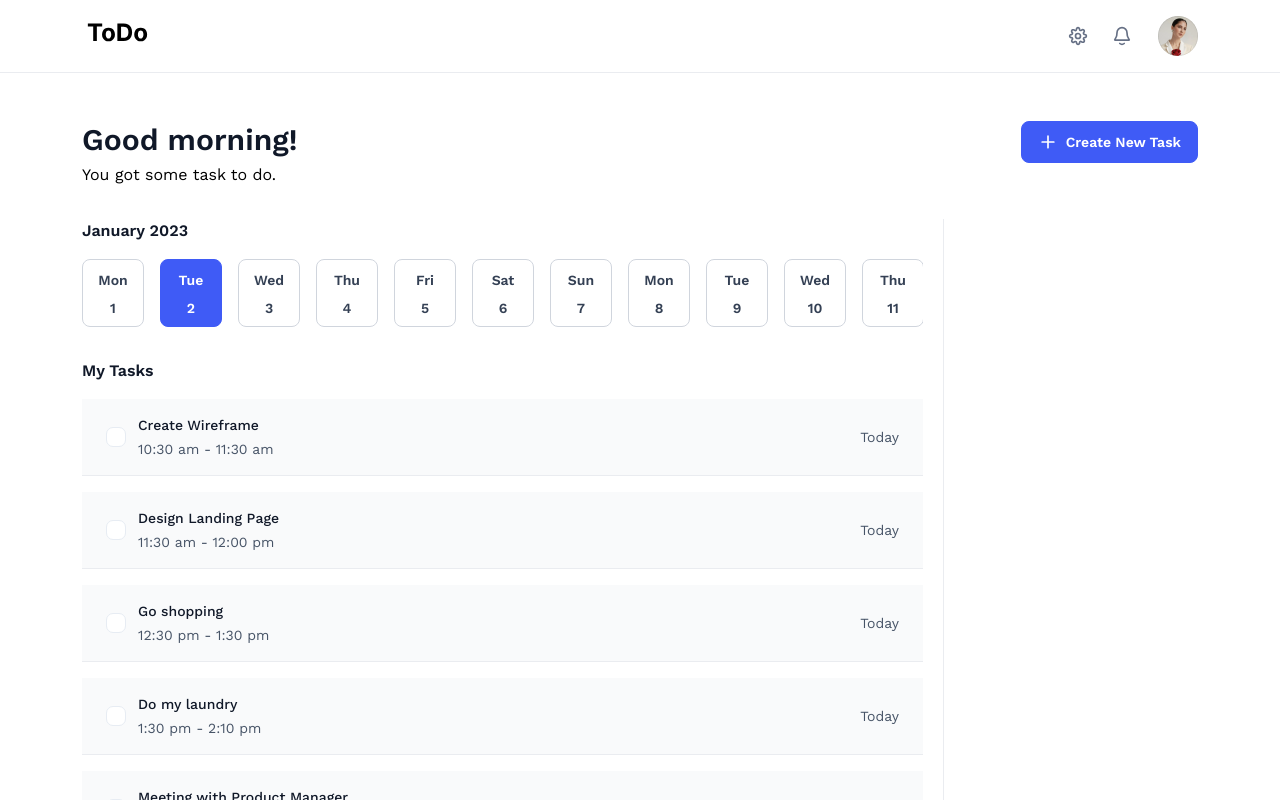
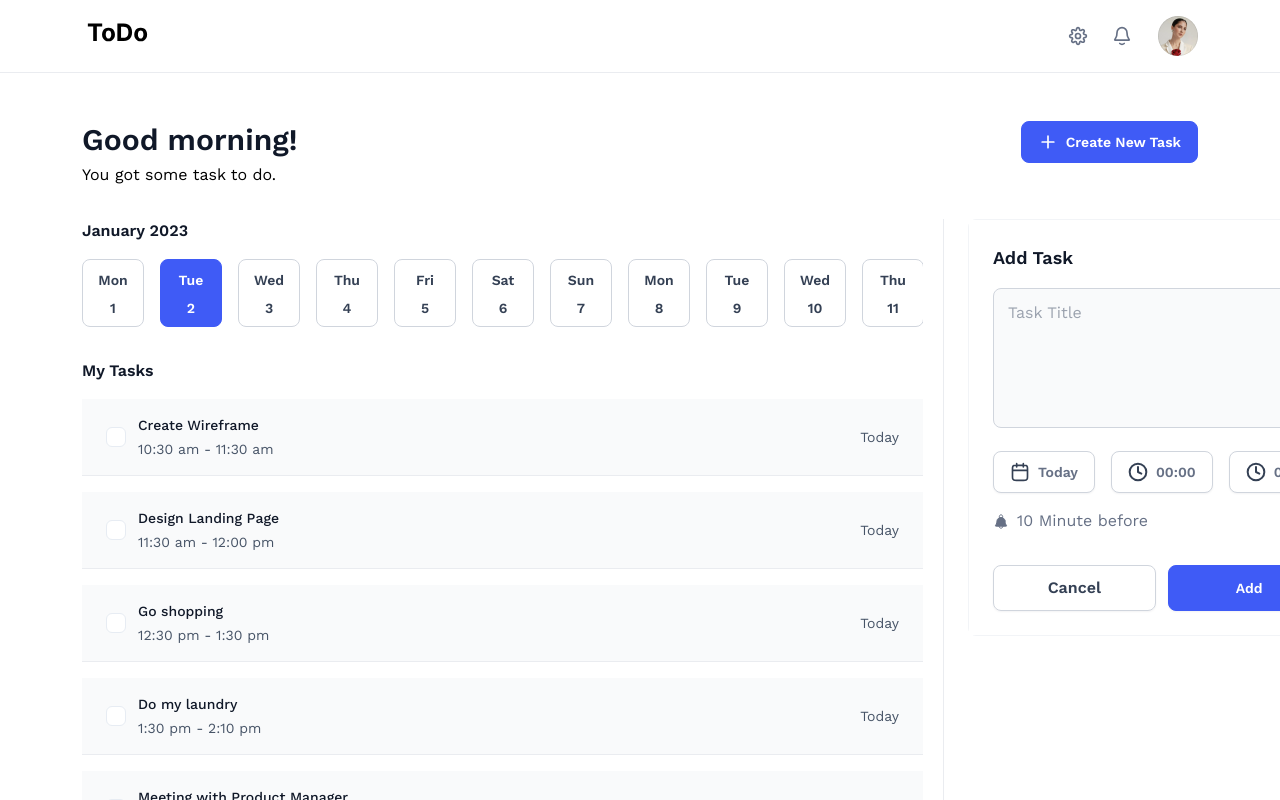
Before and after one commit to elijahthis/schoolinka-todo, a React (Create React App) app: page / in a window 1280 px wide. Both pictures are taken after a click on the button "Create New Task". Shown: the top 800 px of the page. Built offline with nearby package versions, Linux system fonts and the light colour scheme.

Commit message:
feat: add/edit task modal

```diff
--- a/src/components/Button/index.tsx
+++ b/src/components/Button/index.tsx
@@ -1,11 +1,13 @@
 interface ButtonProps {
 	children: JSX.Element | JSX.Element[] | string;
+	onClick?: () => void;
 }
 
-const Button = ({ children }: ButtonProps) => {
+const Button = ({ children, onClick }: ButtonProps) => {
 	return (
 		<button
 			className={`py-[10px] px-4 border border-pry-col bg-pry-col text-white rounded-lg font-semibold text-sm cursor-pointe  `}
+			onClick={onClick}
 		>
 			{children}
 		</button>
--- a/src/components/Header/index.tsx
+++ b/src/components/Header/index.tsx
@@ -5,7 +5,7 @@ import avatar from "../../images/avatar.png";
 
 const Header = () => {
 	return (
-		<header className="flex flex-row itmes-center gap-4 justify-between py-4 px-[82px] border-b border-[#EAECF0] fixed top-0 left-0 w-full bg-white ">
+		<header className="flex flex-row itmes-center gap-4 justify-between py-4 px-[82px] border-b border-[#EAECF0] fixed top-0 left-0 w-full bg-white z-30 ">
 			<Link to="/">
 				<img src={logo} alt="logo" />
 			</Link>
--- /dev/null
+++ b/src/components/Modal/index.tsx
@@ -0,0 +1,15 @@
+interface ModalProps {
+	children: JSX.Element | JSX.Element[];
+	open: boolean;
+	onClose: () => void;
+}
+
+const Modal = ({ children, open, onClose }: ModalProps) => {
+	return (
+		<div className="z-20 fixed top-[219px] left-[968px] border border-[#F2F4F7] rounded-lg ">
+			{open ? children : <></>}
+		</div>
+	);
+};
+
+export default Modal;
--- a/src/components/ScrollableCalendar/index.tsx
+++ b/src/components/ScrollableCalendar/index.tsx
@@ -4,7 +4,7 @@ const ScrollableCalendar = () => {
 	return (
 		<div>
 			<h2 className="mb-4">January 2023</h2>
-			<div className="flex flex-row items-stretch gap-4 w-full overflow-x-auto ">
+			<div className="flex flex-row items-stretch gap-4 w-full overflow-x-auto no-scrollbar ">
 				{Array(31)
 					.fill(0)
 					.map((item, ind) => (
--- /dev/null
+++ b/src/components/modals.tsx
@@ -0,0 +1,101 @@
+import { useEffect, useState } from "react";
+import { Task } from "../utils/types";
+import { CalenderIcon, ClockIcon, CloseIcon, DarkBellIcon } from "./svgs";
+
+export const AddTaskModal = ({
+	edit = false,
+	onClose,
+	taskData,
+}: {
+	edit?: boolean;
+	onClose: () => void;
+	taskData?: Task | undefined;
+}) => {
+	const [taskTitle, setTaskTitle] = useState(edit ? taskData?.title : "");
+	const [taskStartTime, setTaskStartTime] = useState("");
+	const [taskEndTime, setTaskEndTime] = useState("");
+	const [taskDate, setTaskDate] = useState("");
+
+	useEffect(() => {
+		if (taskData) {
+			setTaskTitle(taskData.title);
+			setTaskStartTime(taskData.startTime);
+			setTaskEndTime(taskData.endTime || "");
+		}
+	}, [taskData]);
+
+	return (
+		<div className="bg-white p-6 ">
+			<div className="flex flex-row itmes-center gap-3 justify-between mb-4 ">
+				<h4 className="text-[18px] text-main-dark font-semibold leading-[28px]">
+					{edit ? "Edit" : "Add"} Task
+				</h4>
+				<CloseIcon className="cursor-pointer" onClick={onClose} />
+			</div>
+			<textarea
+				name=""
+				id=""
+				cols={30}
+				className="py-3 px-[14px] rounded-lg border border-[#D0D5DD] bg-[#F9FAFB] w-full mb-4 h-[140px] resize-none "
+				placeholder="Task Title"
+				value={taskTitle}
+			></textarea>
+			<div className="flex flex-row items-center gap-4 mb-4 ">
+				<button
+					className="flex flex-row items-center gap-2 border border-[#D0D5DD] bg-white rounded-lg py-[10px] px-4 text-sm font-semibold text-[#667085] mr-auto"
+					style={{ boxShadow: "0px 1px 2px 0px rgba(16, 24, 40, 0.05)" }}
+				>
+					<CalenderIcon />
+					Today
+				</button>
+				<button
+					className="flex flex-row items-center gap-2 border border-[#D0D5DD] bg-white rounded-lg py-[10px] px-4 text-sm font-semibold text-[#667085] "
+					style={{ boxShadow: "0px 1px 2px 0px rgba(16, 24, 40, 0.05)" }}
+				>
+					<ClockIcon />
+					00:00
+				</button>
+				<button
+					className="flex flex-row items-center gap-2 border border-[#D0D5DD] bg-white rounded-lg py-[10px] px-4 text-sm font-semibold text-[#667085] "
+					style={{ boxShadow: "0px 1px 2px 0px rgba(16, 24, 40, 0.05)" }}
+				>
+					<ClockIcon />
+					00:00
+				</button>
+			</div>
+			<div className="flex flex-row items-center gap-2 ">
+				<DarkBellIcon />
+				<p className="mr-auto text-[#667085] ">10 Minute before</p>
+				<CloseIcon className="w-4 h-4 cursor-pointer" />
+			</div>
+			<div className="pt-8 grid grid-cols-2 gap-3">
+				<ModalButton variant="outline">Cancel</ModalButton>
+				<ModalButton>Add</ModalButton>
+			</div>
+		</div>
+	);
+};
+
+const ModalButton = ({
+	children,
+	variant = "fill",
+}: {
+	children: string;
+	variant?: "fill" | "outline";
+}) => (
+	<button
+		className={`cursor-pointer w-full py-[10px] px-[18px] rounded-lg font-semibold border ${
+			variant === "outline"
+				? "bg-transparent text-sec-dark border-[#D0D5DD] "
+				: "bg-pry-col text-white border-pry-col text-sm"
+		}  `}
+		style={{
+			boxShadow:
+				variant === "outline"
+					? "0px 1px 2px 0px rgba(16, 24, 40, 0.05)"
+					: "0px 1px 2px 0px rgba(16, 24, 40, 0.05)",
+		}}
+	>
+		{children}
+	</button>
+);
--- a/src/components/svgs.tsx
+++ b/src/components/svgs.tsx
@@ -101,3 +101,87 @@ export const ArrowRightIcon = () => (
 		/>
 	</svg>
 );
+
+export const CloseIcon = ({ className = "", onClick = () => {} }) => (
+	<svg
+		width="24"
+		height="24"
+		viewBox="0 0 24 24"
+		fill="none"
+		xmlns="http://www.w3.org/2000/svg"
+		className={className}
+		onClick={onClick}
+	>
+		<path
+			d="M18 6L6 18M6 6L18 18"
+			stroke="#667085"
+			stroke-width="2"
+			stroke-linecap="round"
+			stroke-linejoin="round"
+		/>
+	</svg>
+);
+
+export const CalenderIcon = () => (
+	<svg
+		width="20"
+		height="20"
+		viewBox="0 0 20 20"
+		fill="none"
+		xmlns="http://www.w3.org/2000/svg"
+	>
+		<path
+			d="M17.5 8.33334H2.5M13.3333 1.66667V5.00001M6.66667 1.66667V5.00001M6.5 18.3333H13.5C14.9001 18.3333 15.6002 18.3333 16.135 18.0609C16.6054 17.8212 16.9878 17.4387 17.2275 16.9683C17.5 16.4335 17.5 15.7335 17.5 14.3333V7.33334C17.5 5.93321 17.5 5.23314 17.2275 4.69836C16.9878 4.22796 16.6054 3.84551 16.135 3.60582C15.6002 3.33334 14.9001 3.33334 13.5 3.33334H6.5C5.09987 3.33334 4.3998 3.33334 3.86502 3.60582C3.39462 3.84551 3.01217 4.22796 2.77248 4.69836C2.5 5.23314 2.5 5.93321 2.5 7.33334V14.3333C2.5 15.7335 2.5 16.4335 2.77248 16.9683C3.01217 17.4387 3.39462 17.8212 3.86502 18.0609C4.3998 18.3333 5.09987 18.3333 6.5 18.3333Z"
+			stroke="#344054"
+			stroke-width="1.66667"
+			stroke-linecap="round"
+			stroke-linejoin="round"
+		/>
+	</svg>
+);
+
+export const ClockIcon = () => (
+	<svg
+		width="20"
+		height="20"
+		viewBox="0 0 20 20"
+		fill="none"
+		xmlns="http://www.w3.org/2000/svg"
+	>
+		<g clip-path="url(#clip0_17_12192)">
+			<path
+				d="M9.99984 5.00001V10L13.3332 11.6667M18.3332 10C18.3332 14.6024 14.6022 18.3333 9.99984 18.3333C5.39746 18.3333 1.6665 14.6024 1.6665 10C1.6665 5.39763 5.39746 1.66667 9.99984 1.66667C14.6022 1.66667 18.3332 5.39763 18.3332 10Z"
+				stroke="#344054"
+				stroke-width="2"
+				stroke-linecap="round"
+				stroke-linejoin="round"
+			/>
+		</g>
+		<defs>
+			<clipPath id="clip0_17_12192">
+				<rect width="20" height="20" fill="white" />
+			</clipPath>
+		</defs>
+	</svg>
+);
+
+export const DarkBellIcon = () => (
+	<svg
+		width="16"
+		height="17"
+		viewBox="0 0 16 17"
+		fill="none"
+		xmlns="http://www.w3.org/2000/svg"
+	>
+		<path
+			d="M11.9998 7.96671C11.9998 7.04729 11.5784 6.16553 10.8282 5.5154C10.0781 4.86528 9.06068 4.50004 7.99981 4.50004C6.93895 4.50004 5.92153 4.86528 5.17139 5.5154C4.42124 6.16553 3.99981 7.04729 3.99981 7.96671C3.99981 9.48791 3.62257 10.6004 3.15186 11.3965C2.61537 12.3038 2.34713 12.7574 2.35772 12.8658C2.36984 12.9898 2.39216 13.0289 2.49271 13.1024C2.58059 13.1667 3.02215 13.1667 3.90527 13.1667H12.0944C12.9775 13.1667 13.419 13.1667 13.5069 13.1024C13.6075 13.0289 13.6298 12.9898 13.6419 12.8658C13.6525 12.7574 13.3843 12.3038 12.8478 11.3965C12.3771 10.6004 11.9998 9.48791 11.9998 7.96671Z"
+			fill="#667085"
+		/>
+		<path
+			d="M9.99981 13.1667C9.99981 14.2713 9.10438 15.1667 7.99981 15.1667C6.89524 15.1667 5.99981 14.2713 5.99981 13.1667M9.19748 4.65908C9.48781 4.35913 9.66648 3.95045 9.66648 3.50004C9.66648 2.57957 8.92029 1.83337 7.99981 1.83337C7.07934 1.83337 6.33315 2.57957 6.33315 3.50004C6.33315 3.95045 6.51182 4.35913 6.80214 4.65908M11.9998 7.96671C11.9998 7.04729 11.5784 6.16553 10.8282 5.5154C10.0781 4.86528 9.06068 4.50004 7.99981 4.50004C6.93895 4.50004 5.92153 4.86528 5.17139 5.5154C4.42124 6.16553 3.99981 7.04729 3.99981 7.96671C3.99981 9.48791 3.62257 10.6004 3.15186 11.3965C2.61537 12.3038 2.34713 12.7574 2.35772 12.8658C2.36984 12.9898 2.39216 13.0289 2.49271 13.1024C2.58059 13.1667 3.02215 13.1667 3.90527 13.1667H12.0944C12.9775 13.1667 13.419 13.1667 13.5069 13.1024C13.6075 13.0289 13.6298 12.9898 13.6419 12.8658C13.6525 12.7574 13.3843 12.3038 12.8478 11.3965C12.3771 10.6004 11.9998 9.48791 11.9998 7.96671Z"
+			stroke="#667085"
+			stroke-linecap="round"
+			stroke-linejoin="round"
+		/>
+	</svg>
+);
--- a/src/views/Home.tsx
+++ b/src/views/Home.tsx
@@ -1,19 +1,32 @@
+import { useState } from "react";
 import Button from "../components/Button";
+import Modal from "../components/Modal";
 import PaginationComponent from "../components/PaginationComponent";
 import ScrollableCalendar from "../components/ScrollableCalendar";
 import TaskItem from "../components/TaskItem";
+import { AddTaskModal } from "../components/modals";
 import { AddIcon } from "../components/svgs";
 import { taskList } from "../utils/constants";
+import { Task } from "../utils/types";
 
 const Home = () => {
+	const [openAddTaskModal, setOpenAddTaskModal] = useState(false);
+	const [editTask, setEditTask] = useState(false);
+	const [selectedTask, setSelectedTask] = useState<Task | undefined>(undefined);
+
 	return (
+		<>
 			<div>
 				<div className="flex flex-row items-start gap-4 justify-between pt-12 mb-8 ">
 					<div className="flex flex-col items-start gap-1 ">
 						<h1>Good morning!</h1>
 						<p>You got some task to do.</p>
 					</div>
-				<Button>
+					<Button
+						onClick={() => {
+							setOpenAddTaskModal(true);
+						}}
+					>
 						<div className="flex flex-row items-center gap-2">
 							<AddIcon />
 							<div>Create New Task</div>
@@ -33,16 +46,29 @@ const Home = () => {
 									startTime={taskItem.startTime}
 									endTime={taskItem.endTime}
 									key={ind}
+									onClick={() => {
+										setEditTask(true);
+										setSelectedTask(taskItem);
+										setOpenAddTaskModal(true);
+									}}
 								/>
 							))}
 						</div>
 
-					<div className="mb-24">
+						<div className="mb-24 pt-5 border-t border-[#EAECF0] ">
 							<PaginationComponent handlePageClick={() => {}} pageCount={10} />
 						</div>
 					</div>
 				</div>
 			</div>
+			<Modal open={openAddTaskModal} onClose={() => setOpenAddTaskModal(false)}>
+				<AddTaskModal
+					onClose={() => setOpenAddTaskModal(false)}
+					edit={editTask}
+					taskData={selectedTask}
+				/>
+			</Modal>
+		</>
 	);
 };
 
```
Also changed, not shown: src/components/TaskItem/index.tsx (+6 -2 lines), src/index.css (+16 -1 lines). Lines whose indentation alone changed are shown as unchanged.
